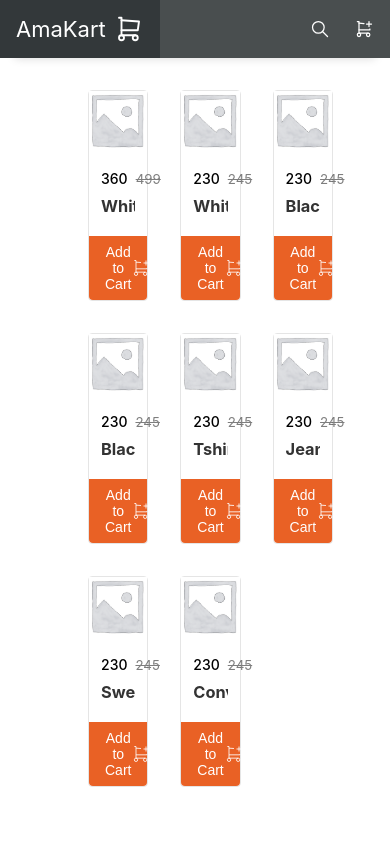
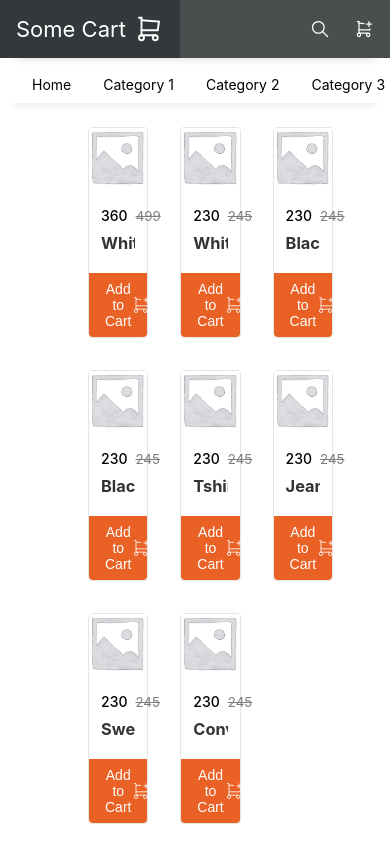
Before and after one commit to Phushyamithra/GFG_React_Module, a React (Create React App) app: page / in a window 390 px wide. Shown: the top 862 px of the page. Built offline with nearby package versions, Linux system fonts and the light colour scheme.

Commit message:
Sub header addition and styling end of the day commit - 20/3/24

```diff
--- a/src/App.js
+++ b/src/App.js
@@ -1,5 +1,7 @@
 import ProductList from "./components/ProductList";
 import Header from "./components/Header"
+import Subheader from "./components/Subheader"
+
 // consists entire page header body and footer
 
 
@@ -8,6 +10,8 @@ const App = () => {
     <div className="App">
       {/* header section */}
       <Header />
+      {/* subheader section  */}
+      <Subheader/>
       {/* body section */}
       <ProductList />
     </div>
--- a/src/components/Header.js
+++ b/src/components/Header.js
@@ -1,12 +1,12 @@
 const Header = () => {
   return (
     <header>
-        <div class="nav-brand">
+        <div className="nav-brand">
             <a to="/">
-                <span>AmaKart</span>
-                <svg xmlns="http://www.w3.org/2000/svg" class="icon icon-tabler icon-tabler-shopping-cart" width="30"
-                    height="30" viewBox="0 0 24 24" stroke-width="1.5" stroke="white" fill="none" stroke-linecap="round"
-                    stroke-linejoin="round">
+                <span>Some Cart</span>
+                <svg xmlns="http://www.w3.org/2000/svg" className="icon icon-tabler icon-tabler-shopping-cart" width="30"
+                    height="30" viewBox="0 0 24 24" strokeWidth="1.5" stroke="white" fill="none" strokeLinecap="round"
+                    strokeOccurences="round">
                     <path stroke="none" d="M0 0h24v24H0z" fill="none" />
                     <circle cx="6" cy="19" r="2" />
                     <circle cx="17" cy="19" r="2" />
@@ -15,32 +15,32 @@ const Header = () => {
                 </svg>
             </a>
         </div>
-        <div class="searchBox-container">
+        <div className="searchBox-container">
             <form>
                 <input name="search" type="text"
                     id="search" placeholder="Enter product name, category" />
                 <button type="submit">
-                    <svg xmlns="http://www.w3.org/2000/svg" class="icon icon-tabler icon-tabler-search" width="20"
-                        height="20" viewBox="0 0 24 24" stroke-width="1.5" stroke="white" fill="none"
-                        stroke-linecap="round" stroke-linejoin="round">
+                    <svg xmlns="http://www.w3.org/2000/svg" className="icon icon-tabler icon-tabler-search" width="20"
+                        height="20" viewBox="0 0 24 24" strokeWidth="1.5" stroke="white" fill="none"
+                        strokeLinecap="round" strokeOccurences="round">
                         <path stroke="none" d="M0 0h24v24H0z" fill="none" />
                         <circle cx="10" cy="10" r="7" />
                         <line x1="21" y1="21" x2="15" y2="15" />
                     </svg>
                 </button>
             </form>
-            <svg xmlns="http://www.w3.org/2000/svg" class="icon icon-tabler icon-tabler-search" width="20"
-                height="20" viewBox="0 0 24 24" stroke-width="1.5" stroke="white" fill="none" stroke-linecap="round"
-                stroke-linejoin="round">
+            <svg xmlns="http://www.w3.org/2000/svg" className="icon icon-tabler icon-tabler-search" width="20"
+                height="20" viewBox="0 0 24 24" strokeWidth="1.5" stroke="white" fill="none" strokeLinecap="round"
+                strokeOccurences="round">
                 <path stroke="none" d="M0 0h24v24H0z" fill="none" />
                 <circle cx="10" cy="10" r="7" />
                 <line x1="21" y1="21" x2="15" y2="15" />
             </svg>
         </div>
-        <div class="cart-container">
+        <div className="cart-container">
             <button>
                 <span data-items={0}>Cart</span>
-                <svg xmlns="http://www.w3.org/2000/svg" class="icon icon-tabler icon-tabler-shopping-cart-plus" width="20" height="20" viewBox="0 0 24 24" stroke-width="1.5" stroke="white" fill="none" stroke-linecap="round" stroke-linejoin="round">
+                <svg xmlns="http://www.w3.org/2000/svg" className="icon icon-tabler icon-tabler-shopping-cart-plus" width="20" height="20" viewBox="0 0 24 24" strokeWidth="1.5" stroke="white" fill="none" strokeLinecap="round" strokeOccurences="round">
                     <path stroke="none" d="M0 0h24v24H0z" fill="none" />
                     <circle cx="6" cy="19" r="2" />
                     <circle cx="17" cy="19" r="2" />
--- /dev/null
+++ b/src/components/Subheader.js
@@ -0,0 +1,15 @@
+const Subheader = () => {
+  return (
+    <div class="subheader-container">
+        <ul>
+            <li><a href="">Home</a></li>
+            <li><a href="">Category 1</a></li>
+            <li><a href="">Category 2</a></li>
+            <li><a href="">Category 3</a></li>
+            <li><a href="">Category 4</a></li>
+        </ul>
+    </div>
+  )
+}
+
+export default Subheader;
--- a/src/styles/index.scss
+++ b/src/styles/index.scss
@@ -1,4 +1,5 @@
 @import "./items.scss";
+@import "./subheader.scss";
 
 body {
   margin: 0;
--- /dev/null
+++ b/src/styles/subheader.scss
@@ -0,0 +1,41 @@
+
+.subheader-container {
+    position: sticky;
+    z-index: 1024;
+    top: 66px;
+    ul {
+        padding: 0;
+        margin: 0;
+        display: flex;
+        align-items: center;
+        list-style: none;
+        background-color: white;
+        box-shadow: 0 15px 10px -15px #1111112b;
+        padding: 0 32px;
+        overflow-x: auto;
+        li {
+            a {
+                display: inline-block;
+                padding: 10px 16px;
+                text-decoration: none;
+                color: black;
+                font-size: 14px;
+                transition: background 100ms ease-in-out;
+                white-space: nowrap;
+
+                &.active, &:hover {
+                    background-color: $primary;
+                    color: $white;
+                }
+            }
+        }
+    }
+}
+
+@media screen and (max-width:768px) {
+    .subheader-container {
+        ul {
+            padding: 0 16px;
+        }
+    }
+}
```
